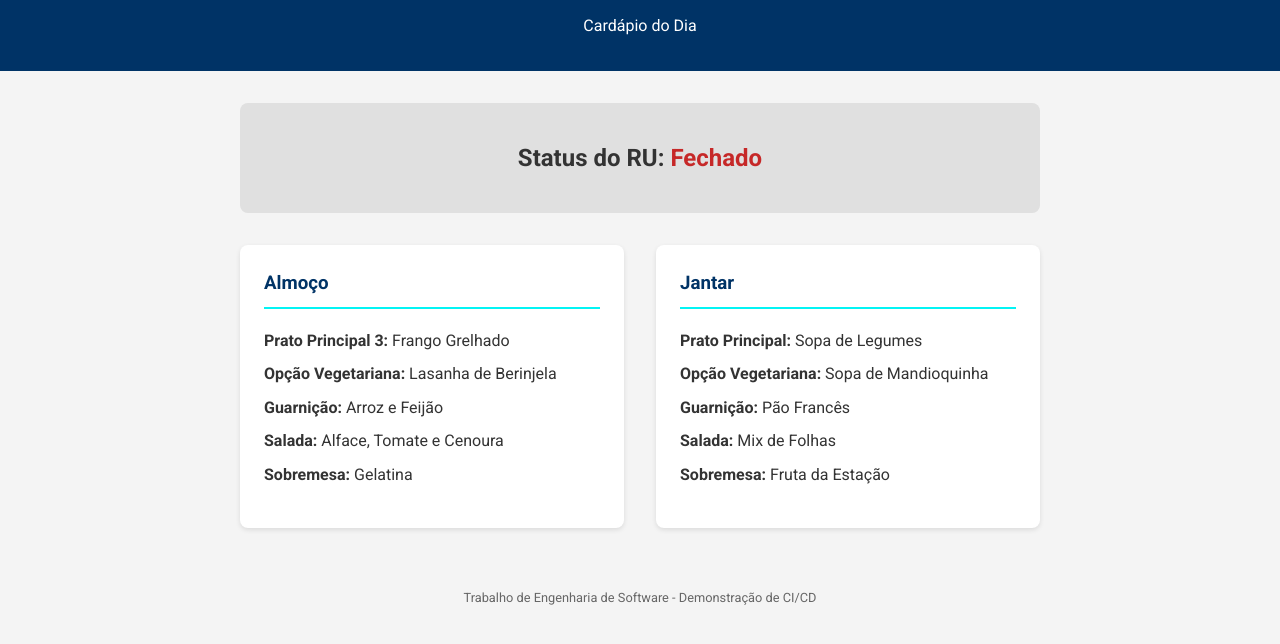
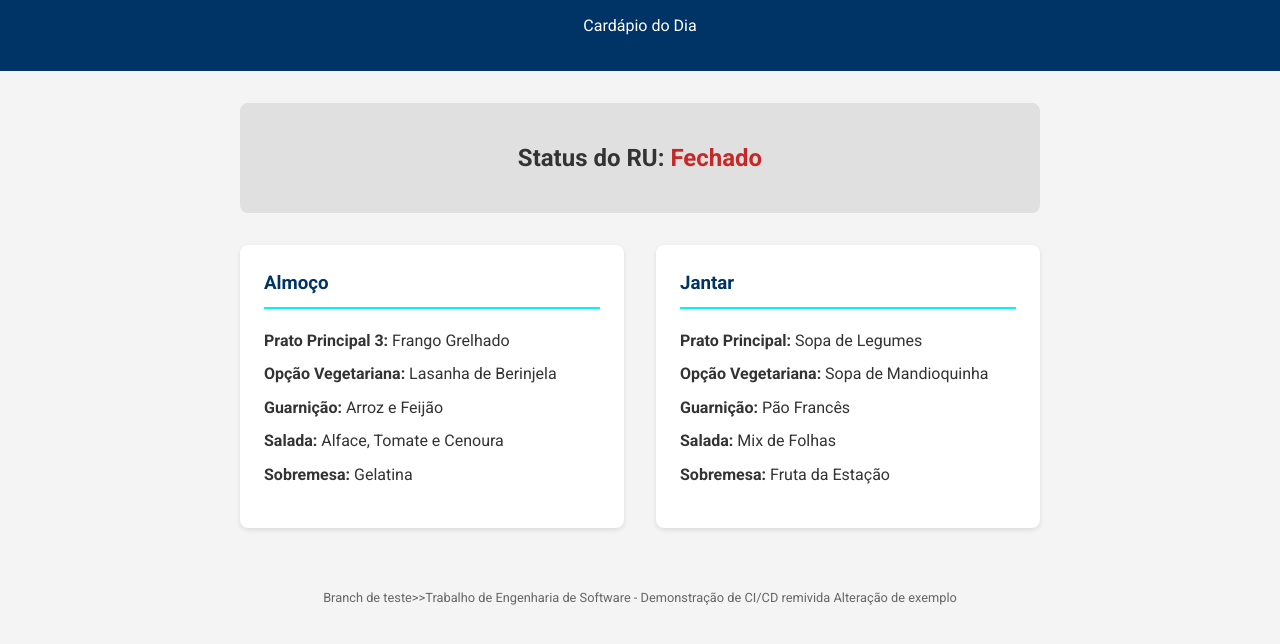
Before and after one commit to murilo-fmuniz/Eng_Soft_Trab3, a website: page index.html in a window 1280 px wide. Shown: the part 70-714 px from the top of the page. Drawn offline with Linux system fonts and the light colour scheme.

Commit message:
Add files via upload

```diff
--- a/index.html
+++ b/index.html
@@ -44,7 +44,7 @@
     </main>
 
     <footer>
-        <p>Trabalho de Engenharia de Software - Demonstração de CI/CD</p>
+        <p> Branch de teste>>Trabalho de Engenharia de Software - Demonstração de CI/CD remivida Alteração de exemplo</p>
     </footer>
 
     <script src="script.js"></script>
--- a/package.json
+++ b/package.json
@@ -3,8 +3,8 @@
   "version": "1.0.0",
   "main": "index.js",
   "scripts": {
-    "build": "echo \"Nenhum build necessário\"",
-    "test": "echo \"Error: no test specified\" && exit 1"
+    "test": "echo \"Error: no test specified\" && exit 1",
+    "build": "seu-comando-de-build-aqui"
   },
   "repository": {
     "type": "git",
```
Also changed, not shown: README.md, script.js (line endings or trailing spaces), style.css (line endings or trailing spaces), 1 other file.
